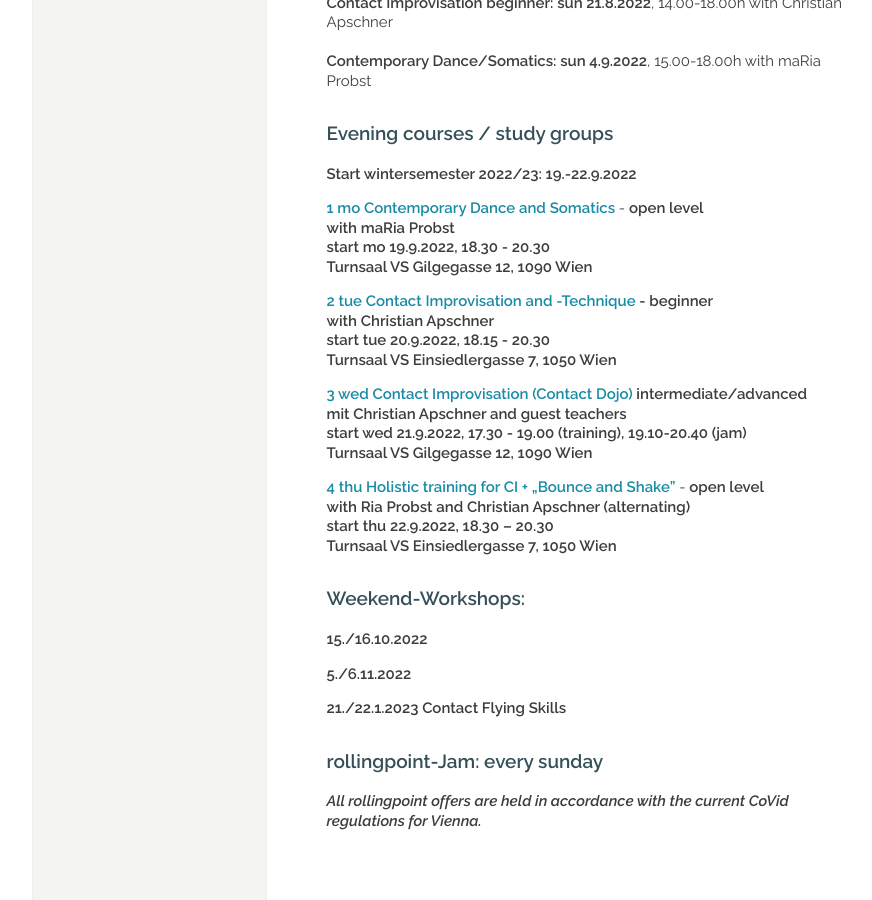
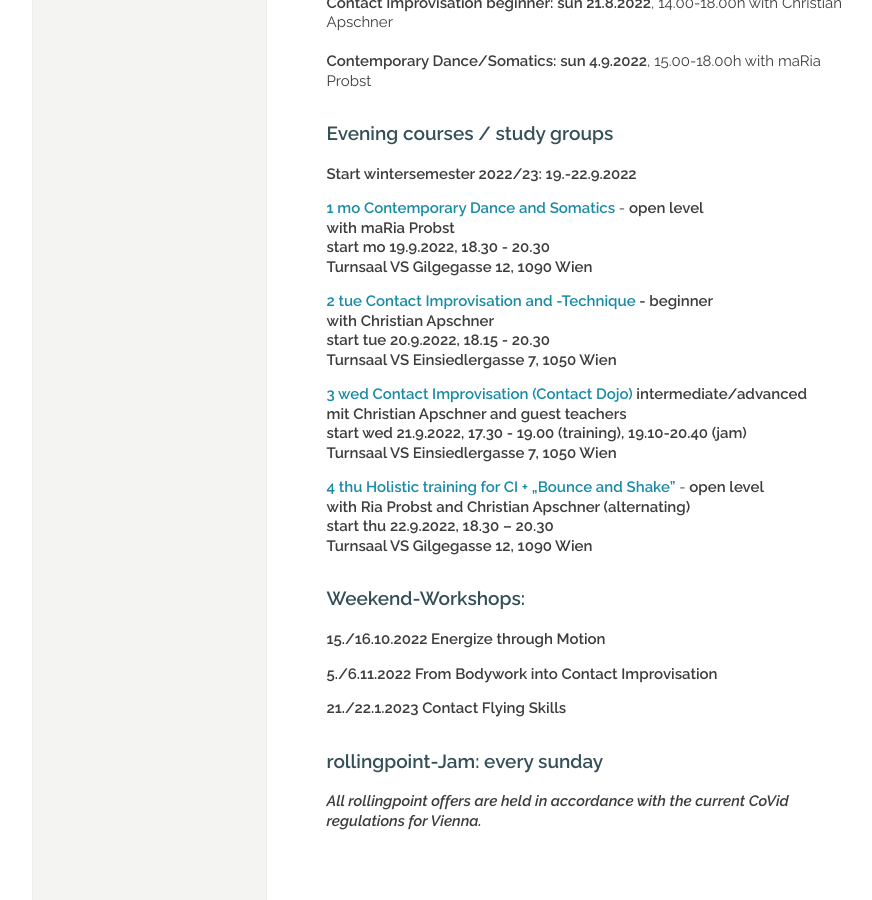
Before and after one commit to manulari/rollingpointat, a Jekyll site: the page built from _pages_en/en.md, in a window 1280 px wide and 900 px high, scrolled down 1196 px. Shown: the whole window, without its empty margins (152-1024 px from the left). Built offline with Jekyll 4.4.1, drawn with Linux system fonts in a browser that asks for light colours; comment, search, counter and statistics services are not loaded.

Commit message:
Update page (en) “en”

```diff
--- a/_pages_en/en.md
+++ b/_pages_en/en.md
@@ -45,18 +45,18 @@ other_lang: /
 **[3 wed Contact Improvisation (Contact Dojo)](/en/kurse#mi) intermediate/advanced**\
 **mit Christian Apschner and guest teachers**\
 **start wed 21.9.2022, 17.30 - 19.00 (training), 19.10-20.40 (jam)**\
-**Turnsaal VS Gilgegasse 12, 1090 Wien**
+**Turnsaal VS Einsiedlergasse 7, 1050 Wien**
 
 **[4 thu Holistic training for CI + „Bounce and Shake"](/en/kurse#do)** - **open level**\
 **with Ria Probst and Christian Apschner (alternating)**\
 **start thu 22.9.2022, 18.30 – 20.30**\
-**Turnsaal VS Einsiedlergasse 7, 1050 Wien**
+**Turnsaal VS Gilgegasse 12, 1090 Wien**
 
 ### Weekend-Workshops:
 
-**15./16.10.2022**
+**15./16.10.2022 Energize through Motion**
 
-**5./6.11.2022**
+**5./6.11.2022 From Bodywork into Contact Improvisation**
 
 **21./22.1.2023 Contact Flying Skills**
 
```
